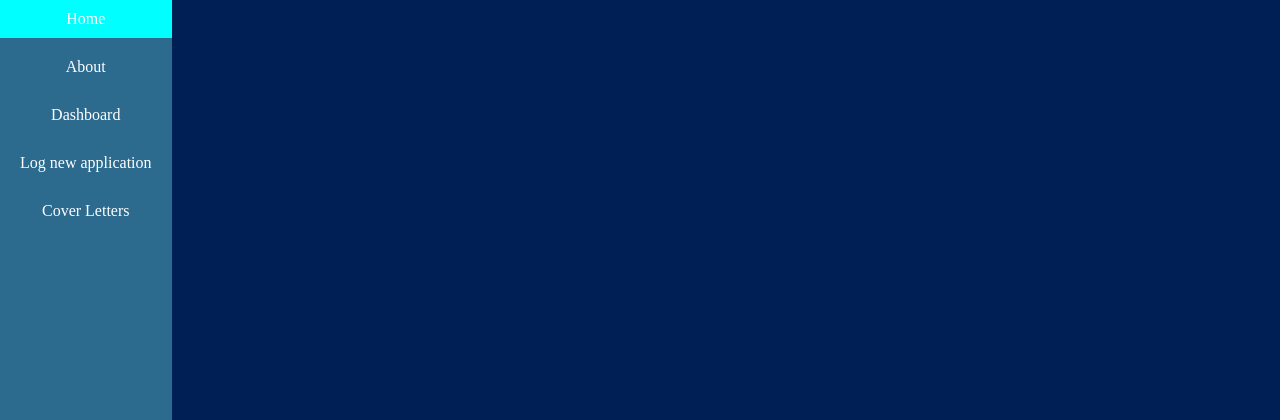
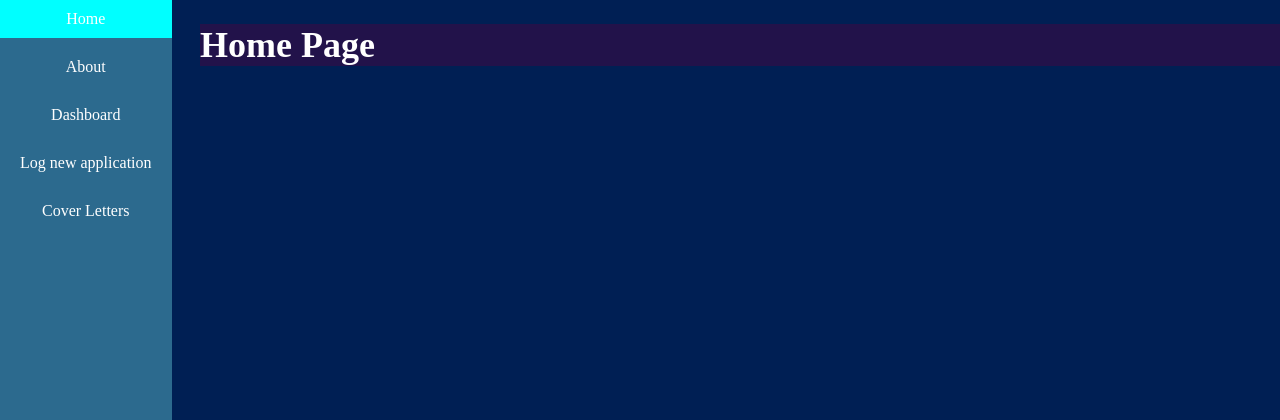
Before and after one commit to SoundaryaNattuva/leet-code-buddy, a Django app: page / in a window 1280 px wide. Shown: the top 420 px of the page. Run offline with Django 4.2, Linux system fonts and the light colour scheme.

Commit message:
add body of content in new div with left margin so that it doesn't hide behind nav bar

```diff
--- a/main_app/static/css/base.css
+++ b/main_app/static/css/base.css
@@ -41,3 +41,9 @@ body {
 .navbar a:hover {
   background-color: aqua;
 }
+
+.body-container {
+  margin-left: 200px;
+  font-size: 18px;
+  background-color: rgb(34, 18, 74);
+}
--- a/main_app/templates/base.html
+++ b/main_app/templates/base.html
@@ -29,8 +29,10 @@
     </nav>
   </header>
   <main>
+    <div class="body-container">
     {% block content %}
     {% endblock %}
+    <div>
   </main>
 </body>
 </html>
```
